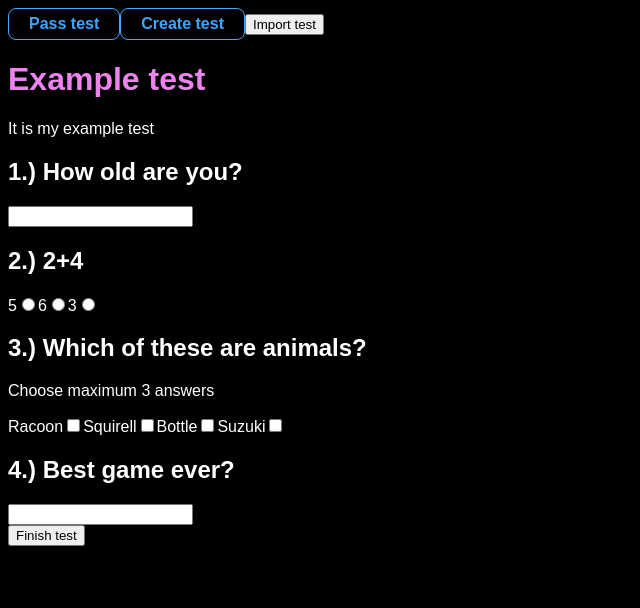
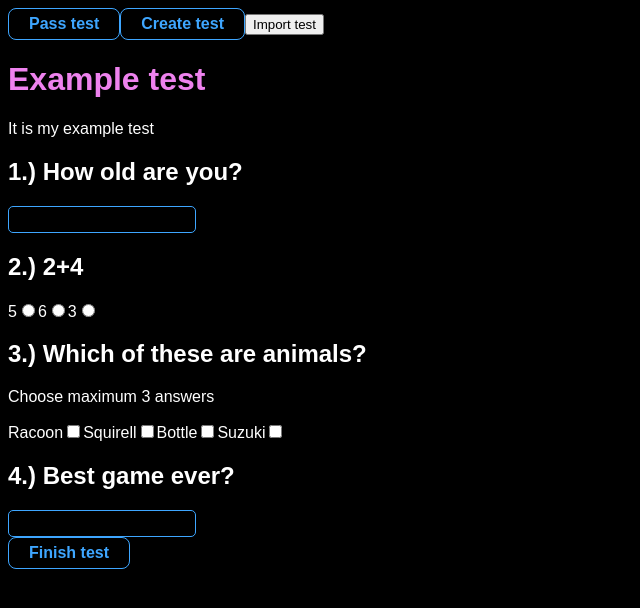
Before and after one commit to ronikiienko/tests_app, a React (Vite) app: page / in a window 1280 px wide. Shown: the top 608 px of the page, without its empty margins (0-640 px from the left). Built offline with nearby package versions, Linux system fonts and the light colour scheme.

Commit message:
wip: change text number and buttons on styled ones

```diff
--- a/src/StyledElements/Input/Input.css
+++ b/src/StyledElements/Input/Input.css
@@ -1,5 +1,5 @@
 .text-input-label {
-    margin: 5px;
+    /*margin: 5px;*/
     font-size: 16px;
     font-weight: lighter;
     /*padding-right: 6px;*/
@@ -13,7 +13,7 @@
     border-radius: 5px;
     padding: 5px;
     border: 1px solid var(--button-default);
-    margin: 5px;
+    /*margin: 5px;*/
     font-size: 13px;
 }
 
--- a/src/StyledElements/Input/Input.js
+++ b/src/StyledElements/Input/Input.jsx
@@ -3,16 +3,18 @@ import React from 'react';
 import './Input.css';
 
 
-export const Input = ({value, onChange, label}) => {
+export const Input = ({value, onChange, label, type}) => {
+    console.log(type);
     return (
         <label className="text-input-label">
             {label}
-            <input className="text-input" type="text" value={value} onChange={onChange}/>
+            <input type={type || 'text'} className="text-input" value={value} onChange={onChange}/>
         </label>
     );
 };
 
 Input.propTypes = {
+    type: PropTypes.string,
     value: PropTypes.string,
     onChange: PropTypes.func,
     label: PropTypes.string,
--- a/src/components/passTest/PassTest.jsx
+++ b/src/components/passTest/PassTest.jsx
@@ -1,6 +1,7 @@
 import React from 'react';
 import {TEST_IN_PROCESS_ANSWERS_KEY, TEST_IN_PROCESS_CONFIGS_KEY} from '../../consts.js';
 import defaultTestConfigs from '../../defaultTestConfigs.js';
+import {Button} from '../../StyledElements/Button/Button.jsx';
 import {JSONParseCatch} from '../../utils.js';
 
 import Header from './Header.jsx';
@@ -59,9 +60,9 @@ export default function PassTest() {
                 </>
             )
             }
-            <button
+            <Button
                 onClick={isInProcess ? finishTest : startTest}>{isInProcess ? 'Finish test' : 'Restart test'}
-            </button>
+            </Button>
         </>
     );
 }
--- a/src/components/passTest/Question.jsx
+++ b/src/components/passTest/Question.jsx
@@ -1,6 +1,7 @@
 import {nanoid} from 'nanoid';
 import React from 'react';
 import {TEST_QUESTION_ANSWER_KEYS, TEST_QUESTION_ANSWER_TYPE_MAP, TEST_QUESTION_KEYS} from '../../consts.js';
+import {Input} from '../../StyledElements/Input/Input.jsx';
 
 
 function areQuestionAnswersChanged(prevProps, newProps) {
@@ -50,7 +51,7 @@ function Question({questionData, questionIndex, answers, setAnswers}) {
             <h2>{questionIndex + 1}.) {questionData[TEST_QUESTION_KEYS.question]}</h2>
             {(answersType === TEST_QUESTION_ANSWER_TYPE_MAP.number || answersType === TEST_QUESTION_ANSWER_TYPE_MAP.text) && (
                 <>
-                    <input
+                    <Input
                         type={answersType}
                         value={answers[questionIndex]?.[0] || ''}
                         onChange={(event) => handleChange(event, 0)}
--- a/src/components/passTest/Results-Question.jsx
+++ b/src/components/passTest/Results-Question.jsx
@@ -73,8 +73,8 @@ export const ResultsQuestion = ({questionIndex, answers, questionData}) => {
                                 <input
                                     type={answersType}
                                     name={questionIndex}
+                                    value={answerData.answer}
                                     checked={answers[questionIndex]?.[0] === answerData.answer.toString()}
-                                    readOnly
                                     disabled={true}
                                 />
                             </label>
```
Also changed, not shown: src/StyledElements/Radio/Radio.jsx (renamed from src/StyledElements/Radio/Radio.js).
